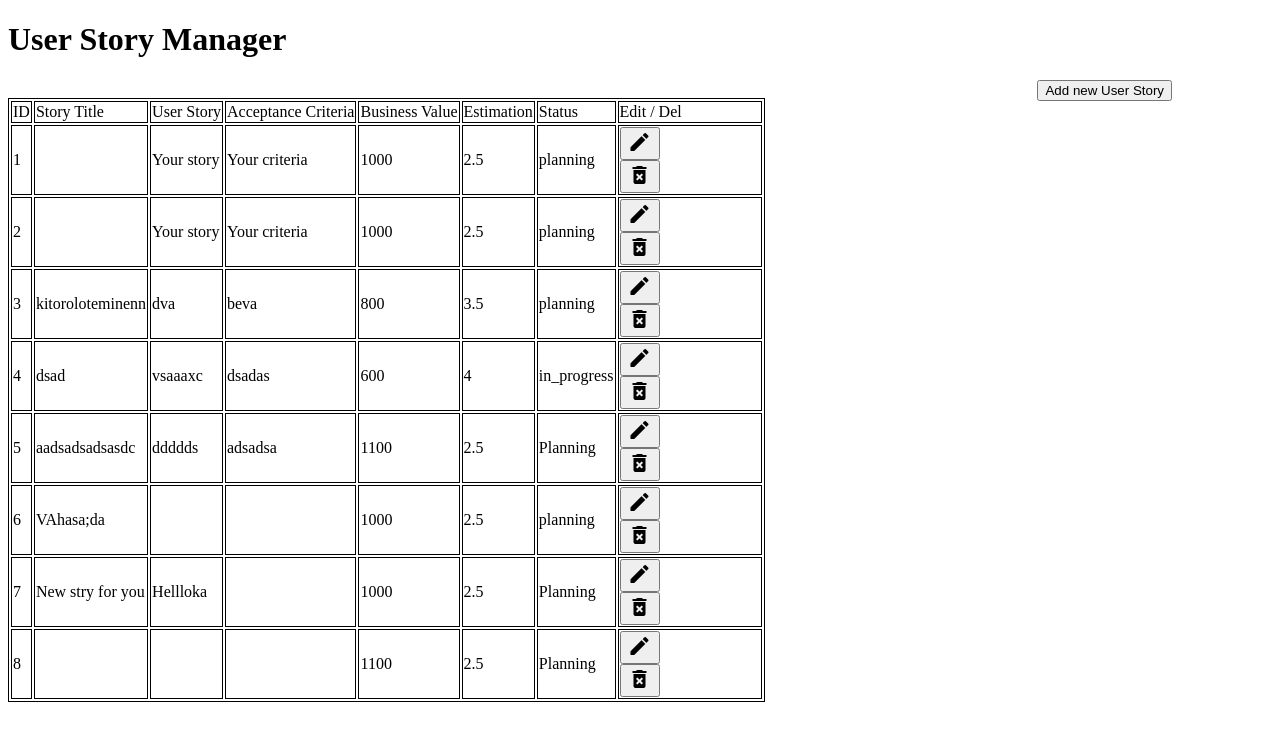
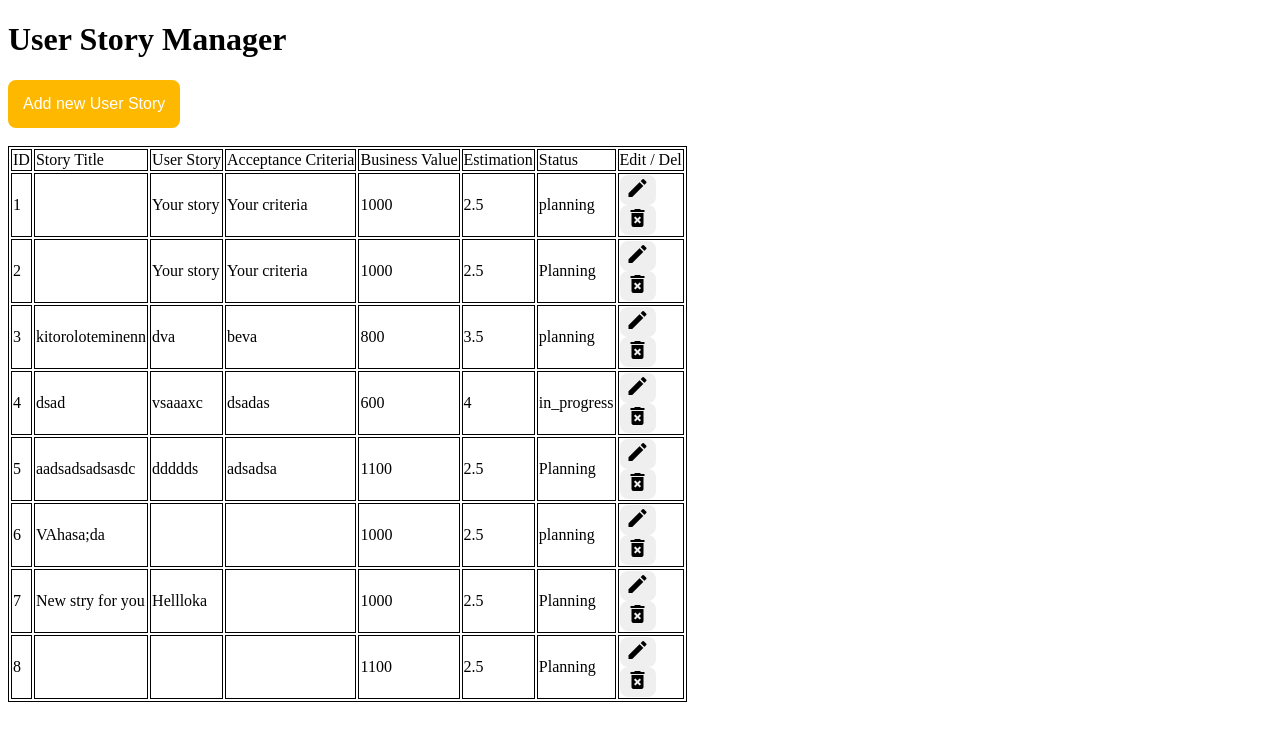
Before and after one commit to bekor/super-sprinter-3000-bekor, a Flask app: page / in a window 1280 px wide. Shown: the top 741 px of the page. Run offline with Flask 2, Linux system fonts and the light colour scheme.

Commit message:
added classes and button style/effects

```diff
--- a/data/story.csv
+++ b/data/story.csv
@@ -1,6 +1,6 @@
 ID;Story Title;User Story;Acceptance Criteria;Business Value;Estimation;Status
 1;;Your story;Your criteria;1000;2.5;planning
-2;;Your story;Your criteria;1000;2.5;planning
+2;;Your story;Your criteria;1000;2.5;Planning
 3;kitoroloteminenn;dva;beva;800;3.5;planning
 4;dsad;vsaaaxc;dsadas;600;4;in_progress
 5;aadsadsadsasdc;ddddds;adsadsa;1100;2.5;Planning
--- a/main.py
+++ b/main.py
@@ -8,17 +8,21 @@ app = Flask(__name__)
 @app.route('/story', methods=['GET', 'POST'])
 @app.route('/story/<int:story_id>', methods=['GET', 'POST'])
 def story(story_id = None):
+    default_list = ["", "", "", "", 1000, 2.5, ""]
+    data = data_manager.get_datatable_from_file("data/story.csv")
     if request.method == 'POST':
-        data = data_manager.get_datatable_from_file("data/story.csv")
         button_data = common.handle_button_request(request.form)
         if button_data and button_data[0] == "editrow":
-            data = data_manager.get_datatable_from_file("data/story.csv")
             update_list = data[int(button_data[1])]
             return render_template("form.html.j2", form_data=update_list)
         else:
-            empty_list = ["", "", "", "", 1000, 2.5, ""]
-            return render_template("form.html.j2", form_data=empty_list)
-
+            return render_template("form.html.j2", form_data=default_list)
+    else:
+        default_list[0] = str(story_id)
+        if story_id:
+            story_id_list = data[story_id]
+            return render_template("form.html.j2", form_data=story_id_list)
+        return render_template("form.html.j2", form_data=default_list)
 
 @app.route('/', methods=['GET', 'POST'])
 @app.route('/list', methods=['GET', 'POST'])
--- a/static/style.css
+++ b/static/style.css
@@ -4,21 +4,70 @@ table, th, td{
 }
 
 input {
-    width: 40%;
+    width: 30%;
+    border: 1px solid black;
 }
 
 textarea {
+    padding: 4px;
     height: 150px;
-    width: 40%;
-    margin-bottom: 10px;
+    width: 50%;
     resize: none;
+    border: 1px solid black;
+    font-size: 15px;
+    font-family: "Times New Roman", Georgia, Serif;
+}
+
+select{
+    border: 1px solid black;
+}
+
+button{
+    border: none;
+    border-radius: 8px;
+    font-size: 16px;
 }
 
 #content{
     position: relative;
+    max-width: 600px;
+    text-align: center;
+    font-family: "Times New Roman", Georgia, Serif;
 }
 
-button{
+#content div{
+    position: relative;
+    margin-bottom: 10px
+}
+
+#content div label{
+    padding: 4px;
+    font-weight: bold;
+}
+
+#content button{
     float: right;
     margin-right: 100px;
 }
+
+.buttoneffect{
+    -webkit-transition-duration: 0.4s; /* Safari */
+    transition-duration: 0.4s;
+}
+
+.buttoneffect:hover{
+    background-color: #4CAF50;
+    color: white;
+}
+
+.update{
+    background-color: #0088ff;
+    color: white;
+    padding: 15px;
+}
+
+.create{
+    background-color: #ffb800;
+    color: white;
+    padding: 15px;
+}
--- a/templates/form.html.j2
+++ b/templates/form.html.j2
@@ -48,9 +48,9 @@
             </div>
             <div>
                 {% if not form_data[0] %}
-                    <button type="submit" name="create" value="Create">Create</button>
+                    <button class="create buttoneffect" type="submit" name="create" value="Create">Create</button>
                 {% else %}
-                    <button type="submit" name="create" value="Update{{ form_data[0] }}">Update</button>
+                    <button class="update buttoneffect" type="submit" name="create" value="Update{{ form_data[0] }}">Update</button>
                 {% endif %}
             </div>
         </div>
--- a/templates/list.html.j2
+++ b/templates/list.html.j2
@@ -8,7 +8,7 @@
 <body>
     <h1>User Story Manager</h1>
     <form action="http://127.0.0.1:5000/story" method="POST">
-        <button name="new_story" value="">Add new User Story</button>
+        <button class="create buttoneffect" name="new_story" value="">Add new User Story</button>
     </form>
     <br>
     <table>
@@ -23,10 +23,10 @@
                 <td>Edit / Del</td>
             {% else %}
                 <td>
-                    <form action="http://127.0.0.1:5000/story/{{ row[0] }}" method="POST"><button name="editrow" value="{{ row[0] }}">
+                    <form action="http://127.0.0.1:5000/story/{{ row[0] }}" method="POST"><button class="buttoneffect" name="editrow" value="{{ row[0] }}">
                         <i class="material-icons" name="edit">mode_edit</i>
                     </button></form>
-                    <form action="http://127.0.0.1:5000/list" method="POST"><button name="deleterow" value="{{ row[0] }}">
+                    <form action="http://127.0.0.1:5000/list" method="POST"><button class="buttoneffect" name="deleterow" value="{{ row[0] }}">
                         <i class="material-icons" name="delete">delete_forever</i>
                     </button></form>
                 </td>
```
